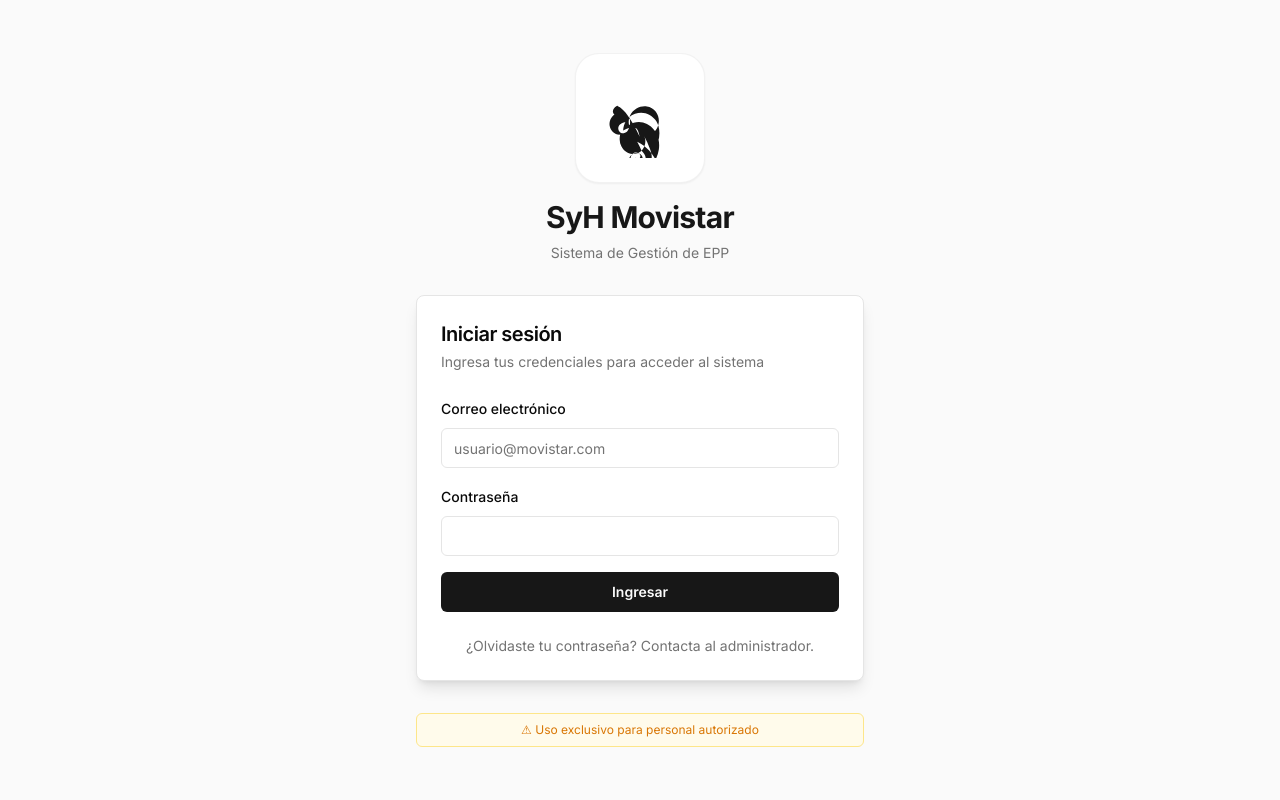
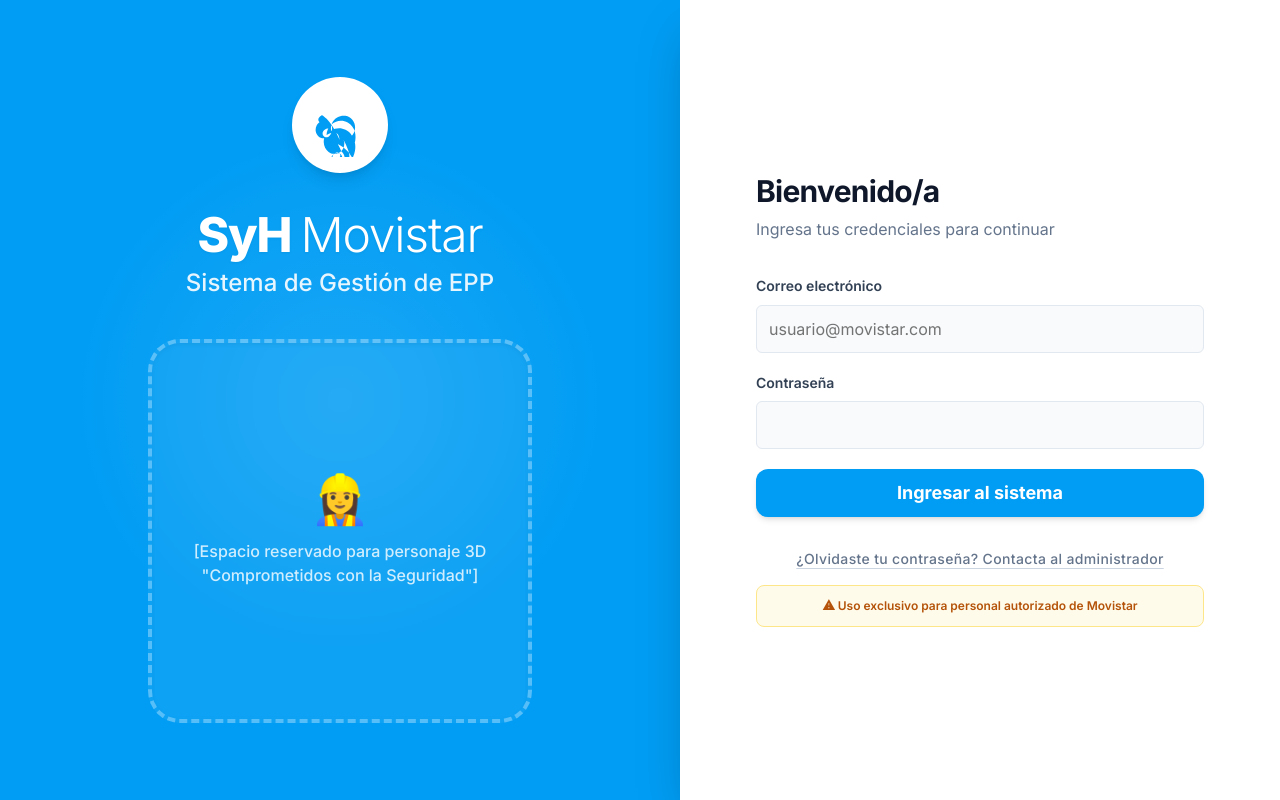
Before and after one commit to darador/Veep-TMA, a Next.js app: page / in a window 1280 px wide. Built offline with nearby package versions, Linux system fonts and the light colour scheme; no server answers.

Commit message:
UI: Rediseño completo de la página de login (Movistar Theme) y espacio 3D

```diff
--- a/src/app/page.tsx
+++ b/src/app/page.tsx
@@ -54,42 +54,59 @@
   }
 
   return (
-    <div className="min-h-screen flex items-center justify-center bg-zinc-50 dark:bg-zinc-950 p-4">
-      <div className="w-full max-w-md space-y-8">
-        {/* Logo / Branding Section */}
-        <div className="flex flex-col items-center text-center space-y-4">
-          <div className="flex items-center justify-center p-6 bg-white dark:bg-zinc-900 rounded-3xl shadow-sm border border-border/50">
-            <MovistarLogo className="h-20 w-20 text-primary fill-primary" />
+    <div className="min-h-screen flex flex-col lg:flex-row bg-movistar">
+      {/* Left Column: Branding & Future 3D Asset */}
+      <div className="flex-1 flex flex-col items-center justify-center p-8 lg:p-16 text-white relative overflow-hidden">
+
+        {/* Decorative subtle background elements */}
+        <div className="absolute top-0 left-0 w-full h-full bg-[radial-gradient(circle_at_center,_var(--tw-gradient-stops))] from-white/10 via-transparent to-transparent pointer-events-none"></div>
+
+        <div className="flex flex-col items-center text-center z-10 w-full max-w-lg">
+          {/* Logo white version */}
+          <div className="mb-8">
+            <div className="bg-white rounded-full p-4 shadow-lg inline-block">
+              <MovistarLogo className="h-16 w-16 text-movistar fill-movistar" />
             </div>
-          <div>
-            <h1 className="text-3xl font-bold tracking-tight text-primary">
-              SyH Movistar
+          </div>
+
+          <h1 className="text-4xl lg:text-5xl font-extrabold tracking-tight mb-2 drop-shadow-sm">
+            SyH <span className="font-light">Movistar</span>
           </h1>
-            <p className="text-sm text-muted-foreground mt-2">
+          <h2 className="text-xl lg:text-2xl font-medium opacity-90 mb-10">
             Sistema de Gestión de EPP
+          </h2>
+
+          {/* Placeholder for 3D Character */}
+          <div className="w-full aspect-video md:aspect-square max-w-sm rounded-[2rem] border-4 border-dashed border-white/30 bg-white/5 backdrop-blur-sm flex flex-col items-center justify-center p-6 shadow-inner transition-all hover:bg-white/10">
+            <span className="text-5xl mb-4">👷‍♀️</span>
+            <p className="text-white/80 font-medium text-center text-sm md:text-base">
+              [Espacio reservado para personaje 3D "Comprometidos con la Seguridad"]
             </p>
           </div>
         </div>
+      </div>
 
-        {/* Login Card */}
-        <Card className="border-border shadow-lg">
-          <CardHeader className="space-y-1">
-            <CardTitle className="text-xl">Iniciar sesión</CardTitle>
-            <CardDescription>
-              Ingresa tus credenciales para acceder al sistema
-            </CardDescription>
-          </CardHeader>
-          <CardContent>
+      {/* Right Column: Login Form */}
+      <div className="w-full lg:w-[500px] xl:w-[600px] bg-white flex flex-col justify-center p-8 md:p-12 lg:p-16 shadow-2xl relative z-20">
+
+        <div className="w-full max-w-md mx-auto space-y-8">
+          <div className="space-y-2 text-center lg:text-left">
+            <h2 className="text-3xl font-bold tracking-tight text-slate-900">Bienvenido/a</h2>
+            <p className="text-slate-500">Ingresa tus credenciales para continuar</p>
+          </div>
+
+          <Card className="border-none shadow-none bg-transparent">
+            <CardContent className="p-0">
               {error && (
-              <div className="mb-4 p-2 bg-red-100 dark:bg-red-900/30 text-red-600 dark:text-red-400 text-sm rounded">
+                <div className="mb-6 p-3 bg-red-50 text-red-600 text-sm rounded-lg border border-red-100 font-medium flex items-center justify-center">
                   {error}
                 </div>
               )}
-            <form onSubmit={handleLogin} className="space-y-4">
+              <form onSubmit={handleLogin} className="space-y-5">
                 <div className="space-y-2">
                   <label
                     htmlFor="email"
-                  className="text-sm font-medium leading-none peer-disabled:cursor-not-allowed peer-disabled:opacity-70"
+                    className="text-sm font-semibold text-slate-700"
                   >
                     Correo electrónico
                   </label>
@@ -100,44 +117,47 @@
                     value={email}
                     onChange={(e) => setEmail(e.target.value)}
                     required
-                  className="bg-background"
+                    className="h-12 bg-slate-50 border-slate-200 text-base focus-visible:ring-movistar text-slate-900"
                   />
                 </div>
                 <div className="space-y-2">
+                  <div className="flex justify-between items-center">
                     <label
                       htmlFor="password"
-                  className="text-sm font-medium leading-none peer-disabled:cursor-not-allowed peer-disabled:opacity-70"
+                      className="text-sm font-semibold text-slate-700"
                     >
                       Contraseña
                     </label>
+                  </div>
                   <Input
                     id="password"
                     type="password"
                     value={password}
                     onChange={(e) => setPassword(e.target.value)}
                     required
-                  className="bg-background"
+                    className="h-12 bg-slate-50 border-slate-200 text-base focus-visible:ring-movistar text-slate-900"
                   />
                 </div>
                 <Button
                   type="submit"
-                className="w-full bg-primary hover:bg-primary/90 text-primary-foreground font-semibold"
+                  className="w-full h-12 bg-movistar hover:bg-movistar/90 text-white font-bold text-lg rounded-xl shadow-md transition-all hover:shadow-lg mt-4"
                   disabled={loading}
                 >
-                {loading ? "Iniciando..." : "Ingresar"}
+                  {loading ? "Iniciando sesión..." : "Ingresar al sistema"}
                 </Button>
               </form>
             </CardContent>
-          <CardFooter className="flex flex-col space-y-2 text-center text-sm text-muted-foreground">
-            <p>
-              ¿Olvidaste tu contraseña? Contacta al administrador.
+            <CardFooter className="flex flex-col space-y-4 text-center mt-8 p-0">
+              <p className="text-sm tracking-wide text-slate-500 font-medium underline decoration-slate-300 underline-offset-4 cursor-pointer hover:text-movistar transition-colors">
+                ¿Olvidaste tu contraseña? Contacta al administrador
               </p>
+
+              {/* Security Warning Badge */}
+              <div className="w-full flex items-center justify-center gap-2 text-xs font-semibold text-amber-700 bg-amber-50 p-3 rounded-lg border border-amber-200 mt-4">
+                <span>⚠ Uso exclusivo para personal autorizado de Movistar</span>
+              </div>
             </CardFooter>
           </Card>
-
-        {/* Security Warning Badge */}
-        <div className="flex items-center justify-center gap-2 text-xs text-amber-600 dark:text-amber-500 bg-amber-50 dark:bg-amber-950/30 p-2 rounded-md border border-amber-200 dark:border-amber-900">
-          <span>⚠ Uso exclusivo para personal autorizado</span>
         </div>
       </div>
     </div>
```
Lines whose indentation alone changed are shown as unchanged.
